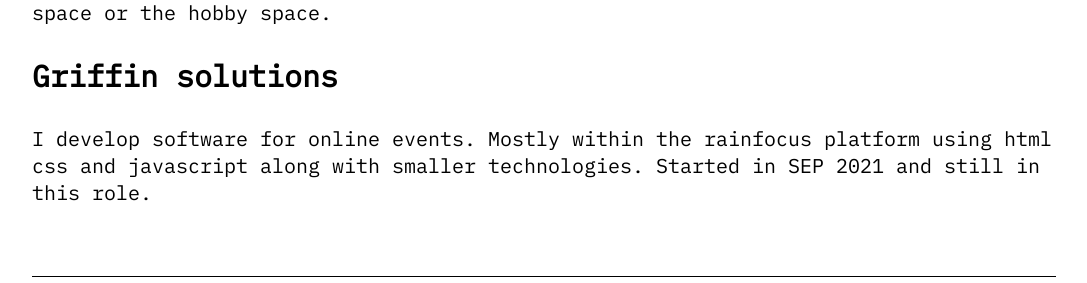
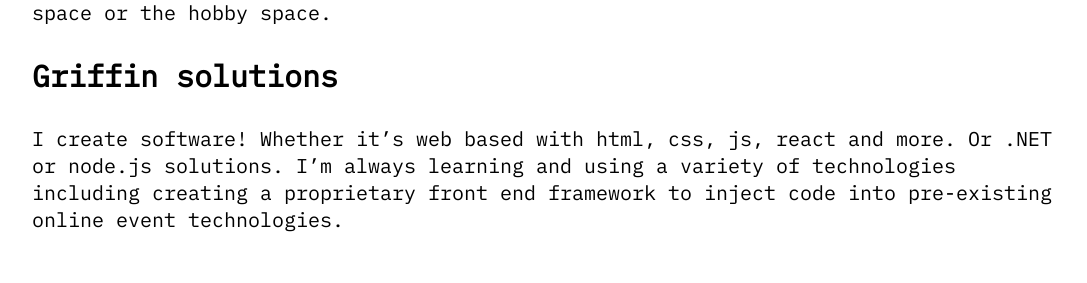
Before and after one commit to bmansk8/portfolio, a React (Create React App) app: page / in a window 1280 px wide. Shown: the part 903-1186 px from the top of the page, without its empty margins (96-1183 px from the left). Built offline with nearby package versions, Linux system fonts and the light colour scheme.

Commit message:
small updates

```diff
--- a/src/App.js
+++ b/src/App.js
@@ -47,17 +47,16 @@
 
         <h3>Griffin solutions</h3>
         <p>
-          I develop software for online events. Mostly within the rainfocus
-          platform using html css and javascript along with smaller
-          technologies. Started in SEP 2021 and still in this role.
+          I create software! Whether it’s web based with html, css, js, react
+          and more. Or .NET or node.js solutions. I’m always learning and using
+          a variety of technologies including creating a proprietary front end
+          framework to inject code into pre-existing online event technologies.
         </p>
       </div>
 
       <div className="creations">
         <h2>Creations</h2>
-        <p>
-          Some of the stuff I have built.
-        </p>
+        <p>Some of the stuff I have built.</p>
 
         <Splide
           options={{
@@ -162,17 +161,18 @@
       <div className="music">
         <h2>My Music</h2>
         <p>
-          I'm also a musician. I play a variety of genres but Alternative is
-          my main one. I'm a multi instrumentalist playing bass, drums, vocals,
-          and my best being guitar. I'm always working on something so feel free
-          to give me a listen and follow!
+          I'm also a musician. I play a variety of genres but Alternative is my
+          main one. I'm a multi instrumentalist playing bass, drums, vocals, and
+          my best being guitar. I'm always working on something so feel free to
+          give me a listen and follow!
         </p>
+
         <iframe
           title="spotify embed"
-          src="https://open.spotify.com/embed/album/62dqxjfMhWCHHPMcxt1EpF"
-          frameborder="0"
-          allowtransparency="true"
-          allow="encrypted-media"
+          src="https://open.spotify.com/embed/album/7HJtDGITmP4eTsr6eUKizD?utm_source=generator"
+          frameBorder="0"
+          allowFullScreen=""
+          allow="autoplay; clipboard-write; encrypted-media; fullscreen; picture-in-picture"
         ></iframe>
       </div>
 
```
